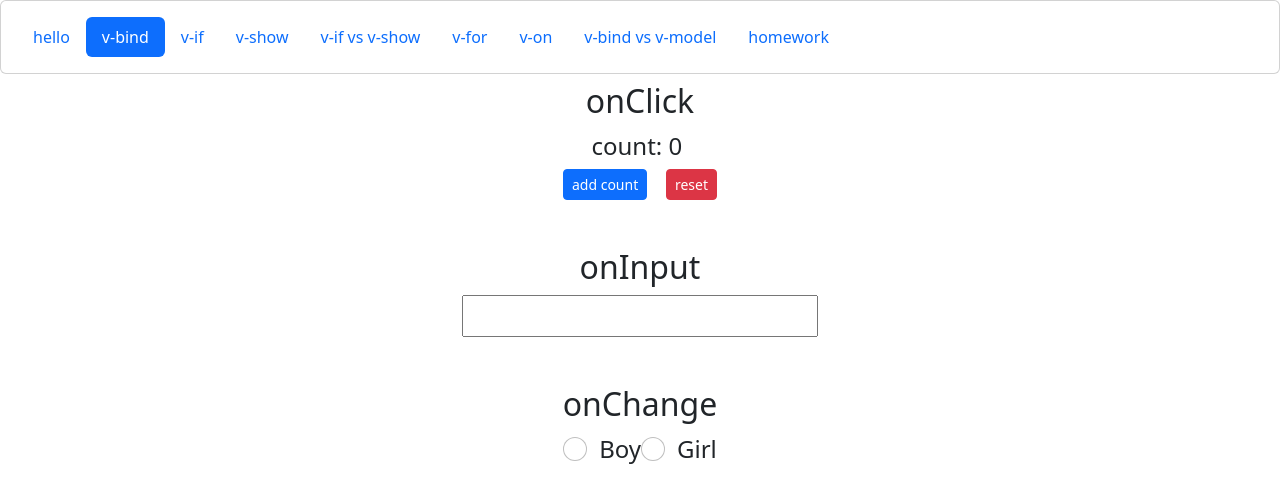
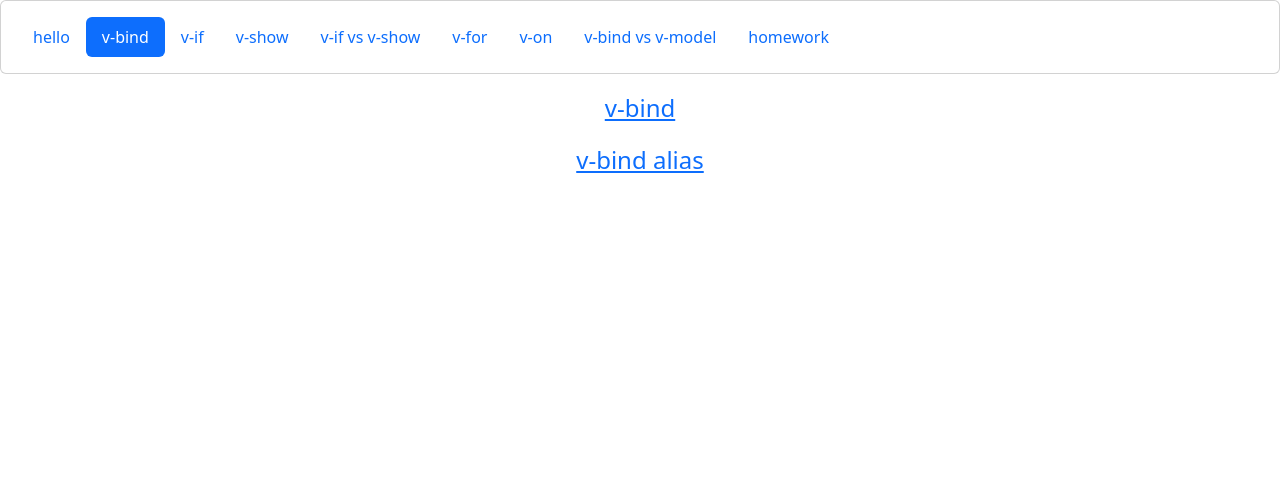
Before and after one commit to yanhsu/vue_tutorial, a Vue app: page /bind in a window 1280 px wide. Shown: the top 502 px of the page. Built offline with nearby package versions, Linux system fonts and the light colour scheme.

Commit message:
fix bind

```diff
--- a/src/components/BInd.vue
+++ b/src/components/BInd.vue
@@ -1,51 +1,20 @@
 <script setup>
 import { ref } from 'vue'
-let input = ref('');
-let count = ref(0);
-let selectVal = ref();
+let eip = ref('https://eip.esunbank.com.tw/SitePages/default.aspx');
 
-function add (){
-    count.value ++;
-}
-
-function reset (){
-    count.value = 0;
-}
-
-function inputChange(e) {
-    input.value = e.target.value
-}
-
-function selectChange(val) {
-    console.log(val)
-    selectVal.value = val
-}
 </script>
 
 <template>
-    <div class="mt-2" style="text-align:center;font-size: x-large;">
-        <h2>onClick</h2>
-        <span>count: {{ count }}</span>&nbsp;
-        <div>
-            <b-button size="sm" v-on:click="add" variant="primary">add count</b-button>
-            &nbsp;
-            <b-button size="sm" @click="reset" variant="danger">reset</b-button>
-        </div>
-    </div>
-    <div class="mt-5" style="text-align:center;font-size: x-large;">
-        <h2>onInput</h2>
-        <div class="mt-2" style="text-align:center;font-size: x-large;">
-            <input type="text" :value="input" @input="inputChange">
-        </div>
-        <span>{{ input }}</span>
+    <div class="mt-3" style="text-align:center;font-size: x-large;">
+        <a v-bind:href="eip" target="_blank">
+            <span>v-bind</span>
+        </a>
     </div>
 
-    <div class="mt-5" style="text-align:center;font-size: x-large;">
-        <h2>onChange</h2>
-        <div style="display: flex;justify-content: center;align-items: center;">
-            <b-form-radio @change="selectChange" name="some-radios" value="male"> Boy </b-form-radio>
-            <b-form-radio @change="selectChange" name="some-radios" value="female"> Girl </b-form-radio>
-        </div>
-        <span>{{ selectVal }}</span>
+    <!-- 由於v-bind 很常使用故提供簡便語法 -->
+    <div class="mt-3" style="text-align:center;font-size: x-large;">
+        <a :href="eip" target="_blank">
+            <span>v-bind alias</span>
+        </a>
     </div>
 </template>
```
